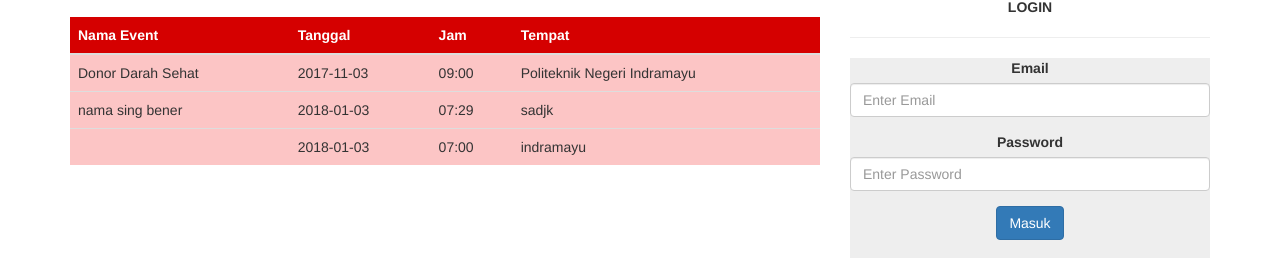
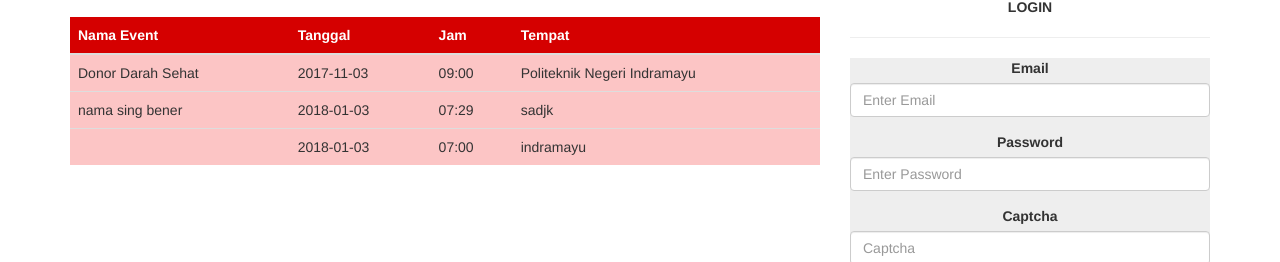
Before and after one commit to KelompokApmi/Projek-satu, a PHP site: page /index.php in a window 1280 px wide. Shown: the part 589-851 px from the top of the page. Run offline with PHP 8.4, Linux system fonts and the light colour scheme; data comes from the database, SQL or seed files in the repository.

Commit message:
Commit Maulana Ahmad Q edit index.php

```diff
--- a/index.php
+++ b/index.php
@@ -133,6 +133,10 @@
     <label for="exampleInputPassword1">Password</label>
     <input name="password" type="password" class="form-control" id="exampleInputPassword1" placeholder="Enter Password">
   </div>
+  <div class="form-group">
+    <label for="exampleInputCaptcha1">Captcha</label>
+    <input name="captcha" type="text" class="form-control" id="exampleInputCaptcha1" placeholder="Captcha"><img src="captcha.php">
+  </div>
   <button type="submit" class="btn btn-primary">Masuk</button>
 </form>
     </div>
```
